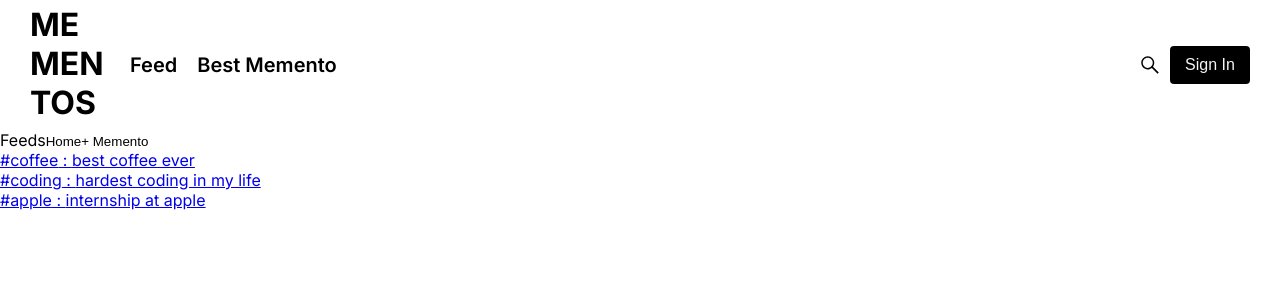
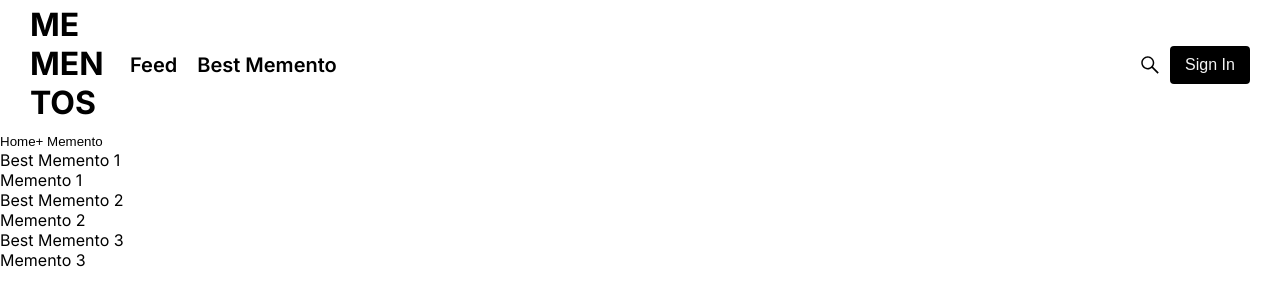
Before and after one commit to hanbitk/Mementos, a React (Create React App) app: page /feeds in a window 1280 px wide. Shown: the top 306 px of the page. Built offline with nearby package versions, Linux system fonts and the light colour scheme.

Commit message:
feat : redux toolkit todos

```diff
--- a/package.json
+++ b/package.json
@@ -12,9 +12,11 @@
     "react": "^18.2.0",
     "react-dom": "^18.2.0",
     "react-icons": "^4.8.0",
+    "react-redux": "^8.0.5",
     "react-router-dom": "^6.11.0",
     "react-scripts": "5.0.1",
     "styled-components": "^5.3.10",
+    "uuid": "^9.0.0",
     "web-vitals": "^2.1.0"
   },
   "scripts": {
--- a/src/pages/AddForm.jsx
+++ b/src/pages/AddForm.jsx
@@ -1,4 +1,6 @@
 import React, { useState } from "react";
+import { useDispatch, useSelector } from "react-redux";
+import { v4 as uuidv4 } from "uuid";
 import {
   StForm,
   StFormSection,
@@ -10,12 +12,38 @@ import {
 import { StContainer } from "../styles/Container.styles";
 import Button from "../components/Button/Button";
 import { btnDiv } from "../styles/AddForm.styles";
+import addTodo from "../redux/modules/todos";
 
 function AddForm() {
+  const todos = useSelector((state) => state.todos);
+
+  const dispatch = useDispatch();
+
+  const [title, setTitle] = useState("");
+  const [description, setDescription] = useState("");
+
+  const inputChangeHandler = (e) => {
+    setTitle(e.target.value);
+  };
+
+  const textareaChangeHandler = (e) => {
+    setDescription(e.target.value);
+  };
+
+  const submitHandler = (e) => {
+    e.preventDefault();
+    const newTodo = {
+      id: uuidv4(),
+      title,
+      description,
+    };
+    dispatch(addTodo(newTodo));
+  };
+
   return (
     <div>
       <StContainer display="flex">
-        <StForm>
+        <StForm onSubmit={submitHandler}>
           <StImgSection>
             🛠️ Upload Img <br /> Coming Soon 🛠️
           </StImgSection>
@@ -23,14 +51,22 @@ function AddForm() {
           <StFormSection>
             <div>
               <StTitle>Title</StTitle>
-              <StInput placeholder="#Title" />
+              <StInput
+                value={title}
+                name="title"
+                placeholder="#Title"
+                onChange={inputChangeHandler}
+              />
             </div>
             <div>
               <StTitle>Description</StTitle>
               <StTextarea
+                value={description}
+                name="description"
                 rows="15"
                 cols="50"
                 placeholder="What was your best Memento?"
+                onChange={textareaChangeHandler}
               />
             </div>
             <div style={btnDiv}>
--- a/src/pages/Feeds.jsx
+++ b/src/pages/Feeds.jsx
@@ -1,12 +1,14 @@
 import React from "react";
 import { Link, useNavigate } from "react-router-dom";
 import { datas } from "../shared/datas";
+import { useSelector } from "react-redux";
 
 function Feeds() {
   const navigate = useNavigate();
+  const todos = useSelector((state) => state.todos);
   return (
     <div>
-      Feeds
+      {/* Feeds
       <button
         onClick={() => {
           navigate("/");
@@ -23,6 +25,24 @@ function Feeds() {
             </Link>
           </div>
         );
+      })} */}
+
+      <button
+        onClick={() => {
+          navigate("/");
+        }}
+      >
+        Home
+      </button>
+      <button>+ Memento</button>
+
+      {todos.map((todo) => {
+        return (
+          <div>
+            <p>{todo.title}</p>
+            <p>{todo.description}</p>
+          </div>
+        );
       })}
     </div>
   );
--- /dev/null
+++ b/src/redux/config/configStore.js
@@ -0,0 +1,10 @@
+import { configureStore } from "@reduxjs/toolkit";
+import todos from "../modules/todos";
+
+const store = configureStore({
+  reducer: {
+    todos,
+  },
+});
+
+export default store;
--- /dev/null
+++ b/src/redux/modules/todos.js
@@ -0,0 +1,33 @@
+import { createSlice } from "@reduxjs/toolkit";
+import { v4 as uuidv4 } from "uuid";
+
+const initialState = [
+  {
+    id: uuidv4(),
+    title: "Best Memento 1",
+    description: "Memento 1",
+  },
+  {
+    id: uuidv4(),
+    title: "Best Memento 2",
+    description: "Memento 2",
+  },
+  {
+    id: uuidv4(),
+    title: "Best Memento 3",
+    description: "Memento 3",
+  },
+];
+
+const todosSlice = createSlice({
+  name: "todos",
+  initialState,
+  reducers: {
+    addTodo: (state, action) => {
+      return [...state, action.payload];
+    },
+  },
+});
+
+export default todosSlice.reducer;
+export const { addTodo } = todosSlice.actions;
```
Also changed, not shown: src/index.js (+9 -8 lines), 1 other file (tests, documents, lock files or other folders).
